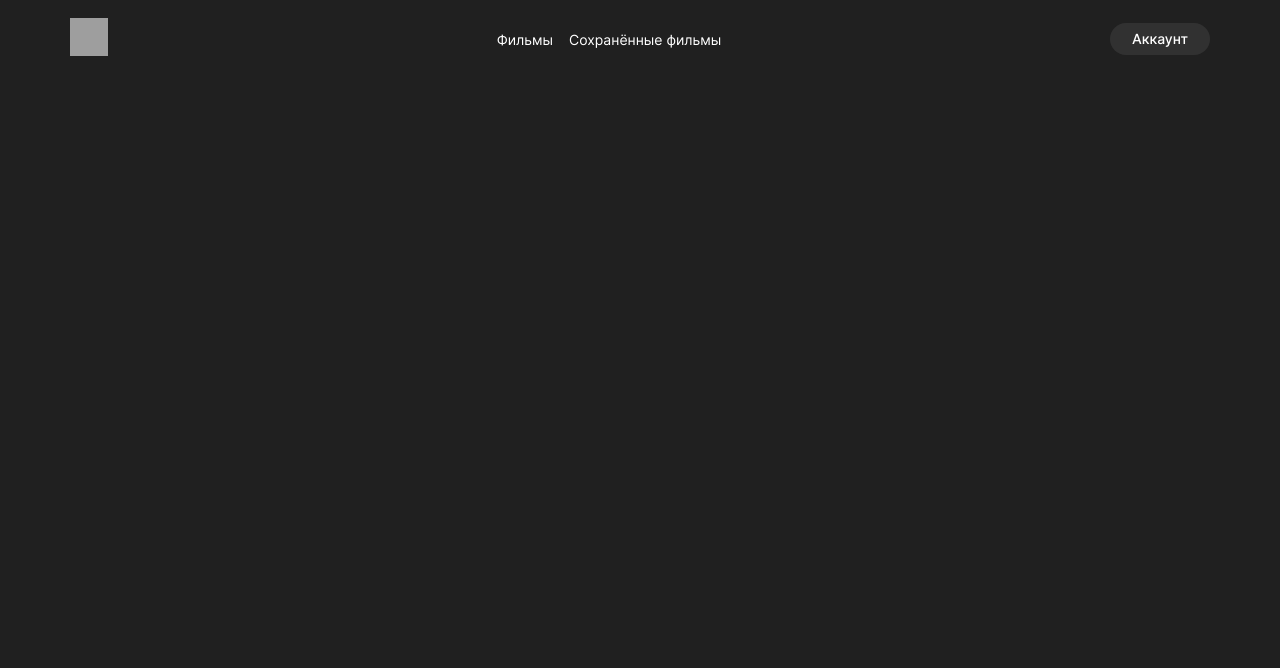
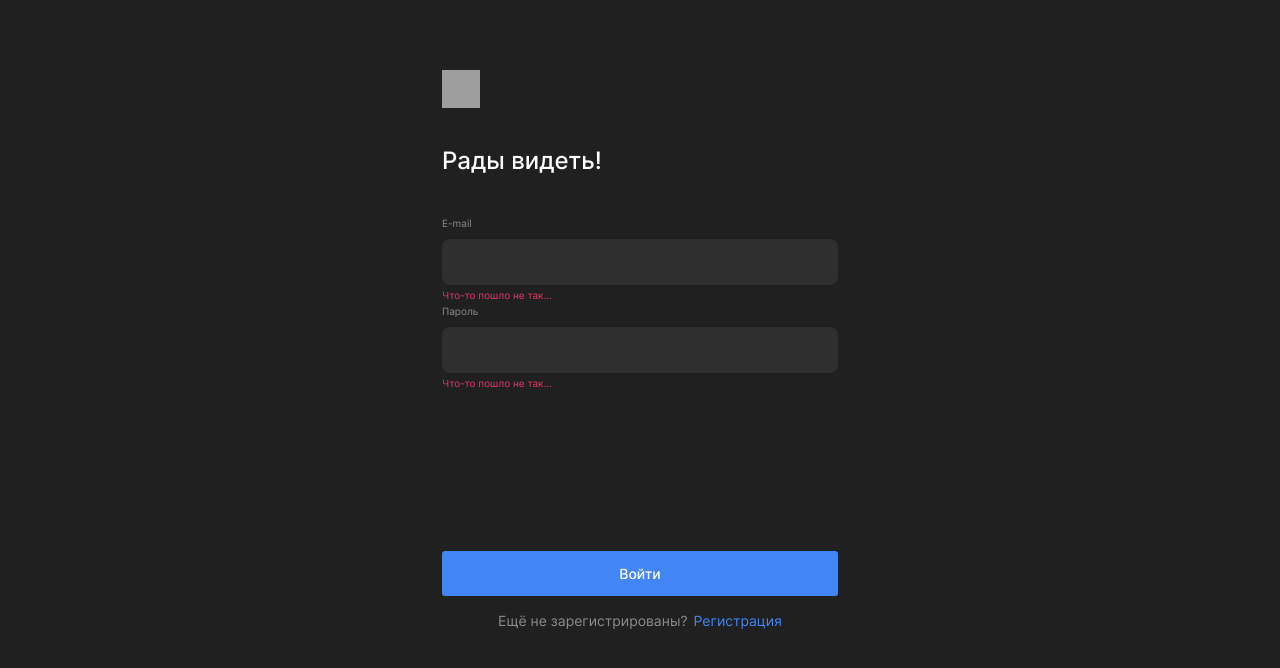
Before and after one commit to GeometricEarth/movies-explorer-frontend, a React (Create React App) app: page /signin in a window 1280 px wide. Shown: the top 668 px of the page. Built offline with nearby package versions, Linux system fonts and the light colour scheme; grey boxes are pictures that could not be loaded.

Commit message:
inwork: страница логина 1280px

```diff
--- a/src/components/App/App.js
+++ b/src/components/App/App.js
@@ -1,14 +1,14 @@
+import './App.css';
 import { Routes, Route } from  'react-router-dom';
 import Main from '../Main/Main';
-import Header from '../Header/Header';
-import './App.css';
+import Login from '../Login/Login';
 
 function App() {
   return (
     <div className="page">
-      <Header></Header>
       <Routes>
         <Route path="/" element={<Main />}></Route>
+        <Route path="/signin" element={<Login />}></Route>
       </Routes>
     </div>
   );
--- /dev/null
+++ b/src/components/Greeting/Greeting.css
@@ -0,0 +1,16 @@
+.greeting {
+  padding: 70px 0 42px;
+}
+.greeting__text {
+  font-size: 24px;
+  font-style: normal;
+  font-weight: 500;
+  line-height: normal;
+  margin: 35px 0 0;
+
+}
+
+.logo {
+  width: 38px;
+  height: 38px;
+}
--- /dev/null
+++ b/src/components/Greeting/Greeting.jsx
@@ -0,0 +1,15 @@
+import './Greeting.css';
+import logo from '../../images/logo.svg';
+import { Link } from 'react-router-dom';
+
+
+export default function Greeting({children}) {
+  return (
+    <div className='greeting'>
+      <Link to="/">
+        <img className="logo" src={logo} alt="Логотип проекта" />
+      </Link>
+      <p className='greeting__text'>{children}</p>
+    </div>
+  )
+}
--- a/src/components/Login/Login.css
+++ b/src/components/Login/Login.css
@@ -0,0 +1,86 @@
+.login {
+  max-width: 396px;
+  margin: 0 auto;
+}
+.register{
+  display: flex;
+  margin: 0 auto;
+  gap: 6px;
+  margin-top: 16px;
+}
+.register__text {
+  color: #8b8b8b;
+  font-size: 14px;
+  font-style: normal;
+  font-weight: 400;
+  line-height: normal;
+  margin: 0;
+}
+.register__link {
+  color: #4285f4;
+  font-size: 14px;
+  font-style: normal;
+  font-weight: 400;
+  line-height: normal;
+  text-decoration: none;
+}
+
+.form {
+  display: flex;
+  flex-direction: column;
+}
+.form__label {
+  color: #8b8b8b;
+  font-size: 10px;
+  font-style: normal;
+  font-weight: 400;
+  line-height: normal;
+}
+.form__label:not(:first-child) {
+  margin-top: 4px;
+}
+.form__input {
+  width: 100%;
+  margin-top: 10px;
+  padding: 15px;
+  border: 0 transparent;
+  border-radius: 8px;
+  background: #2f2f2f;
+  font-size: 13px;
+  font-style: normal;
+  font-weight: 500;
+  line-height: normal;
+  color: #fff;
+  box-sizing: border-box;
+}
+.form__error {
+  margin-top: 4px;
+  color: #ee3465;
+  font-size: 10px;
+  font-style: normal;
+  font-weight: 400;
+  line-height: normal;
+}
+.form__submit {
+  margin-top: 162px;
+  height: 45px;
+  border: 0 transparent;
+  border-radius: 3px;
+  background: #4285f4;
+  color: #fff;
+  text-align: center;
+  font-size: 14px;
+  font-style: normal;
+  font-weight: 500;
+  line-height: normal;
+}
+
+input:-webkit-autofill,
+input:-webkit-autofill:hover,
+input:-webkit-autofill:focus,
+input:-webkit-autofill:active {
+  -webkit-background-clip: text;
+  -webkit-text-fill-color: #ffffff;
+  transition: background-color 5000s ease-in-out 0s;
+  box-shadow: inset 0 0 20px 20px #2f2f2f;
+}
--- a/src/components/Login/Login.js
+++ b/src/components/Login/Login.js
@@ -0,0 +1,41 @@
+import './Login.css';
+import Greeting from '../Greeting/Greeting';
+import { Link } from 'react-router-dom';
+
+export default function Login() {
+  return (
+    <section className="login">
+      <Greeting>Рады видеть!</Greeting>
+      <form className="form" name="signin">
+        <label className="form__label" htmlFor="email">
+          E-mail
+        </label>
+        <input className="form__input" type="text" name="email" id="email" />
+        <span className="form__error form__error_visible">
+          Что-то пошло не так...
+        </span>
+        <label className="form__label" htmlFor="password">
+          Пароль
+        </label>
+        <input
+          className="form__input"
+          type="password"
+          name="password"
+          id="password"
+        />
+        <span className="form__error form__error_visible">
+          Что-то пошло не так...
+        </span>
+        <button className="form__submit" type="submit">
+          Войти
+        </button>
+        <div className='register'>
+          <p className="register__text">Ещё не зарегистрированы?</p>
+          <Link className="register__link" to="">
+            Регистрация
+          </Link>
+        </div>
+      </form>
+    </section>
+  );
+}
```
